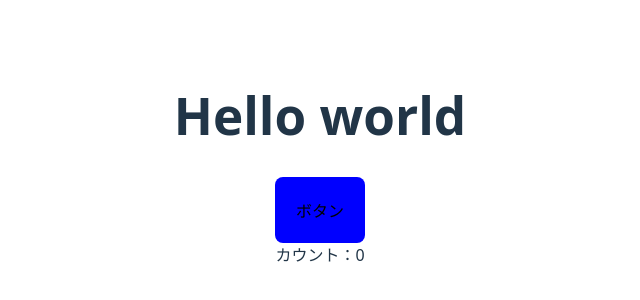
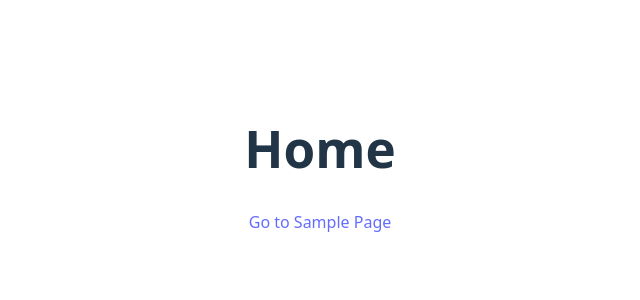
Before and after one commit to LibertyReman/react-fundamentals, a React (Vite) app: page / in a window 1280 px wide. Shown: the part 240-540 px from the top of the page, without its empty margins (320-960 px from the left). Built offline with nearby package versions, Linux system fonts and the light colour scheme.

Commit message:
React Routerを導入し、ページ遷移を追加

```diff
--- a/package.json
+++ b/package.json
@@ -11,7 +11,8 @@
   },
   "dependencies": {
     "react": "^19.0.0",
-    "react-dom": "^19.0.0"
+    "react-dom": "^19.0.0",
+    "react-router-dom": "^7.11.0"
   },
   "devDependencies": {
     "@eslint/js": "^9.21.0",
--- a/src/App.jsx
+++ b/src/App.jsx
@@ -1,38 +1,17 @@
-import {useState, useEffect} from "react"
+import {BrowserRouter, Routes, Route} from "react-router-dom"
 import './App.css'
-import Button from './components/Button/Button'
-import Display from './components/Display/Display'
+import Home from './pages/Home'
+import SamplePage from './pages/SamplePage'
 
 function App() {
-  // 状態を持たせたい変数とそれを更新する関数を定義
-  // 状態は親から子コンポーネントに渡すのが基本設計親
-  const [count, setCount] = useState(0);
-
-  // 関数を定義
-  const handleClick = () => {
-    setCount(count + 1);
-  }
-
-  // useEffectは関数内かつreturnの前に定義
-  // 第1引数にコールバック関数、第2引数に配列を指定（空の場合はコンポーネントが初回表示されたときだけ実行）
-  // countが変更されたときだけ実行
-  //useEffect(()=>{
-  //  console.log(count);
-  //  if(count > 15) {
-  //    setCount(0);
-  //  }
-  //}, [count])
-
   return (
     // 空のフラグメント returnの中で複数のタグを書きたい場合に必要
-    <>
-      <h1>Hello world</h1>
-      {/* 値の場合は{}が必要 */}
-      <Button type="submit" disabled={false} onClick={handleClick}>
-        ボタン
-      </Button>
-      <Display count={count} />
-    </>
+    <BrowserRouter>
+      <Routes>
+        <Route path='/' element={<Home />}/>
+        <Route path='/sample-page' element={<SamplePage />}/>
+      </Routes>
+    </BrowserRouter >
   )
 }
 
--- /dev/null
+++ b/src/pages/Home.jsx
@@ -0,0 +1,12 @@
+import { Link } from "react-router-dom";
+
+function Home(){
+  return (
+    <>
+      <h1>Home</h1>
+      <Link to="/sample-page">Go to Sample Page</Link>
+    </>
+  )
+}
+
+export default Home;
--- /dev/null
+++ b/src/pages/SamplePage.jsx
@@ -0,0 +1,11 @@
+import { Link } from "react-router-dom";
+
+function SamplePage(){
+  return (
+    <>
+      <h1>SamplePage</h1>
+      <Link to="/" target="_blank">Go to Home</Link>
+    </>
+  )
+}
+export default SamplePage;
```
Also changed, not shown: 1 other file (tests, documents, lock files or other folders).
